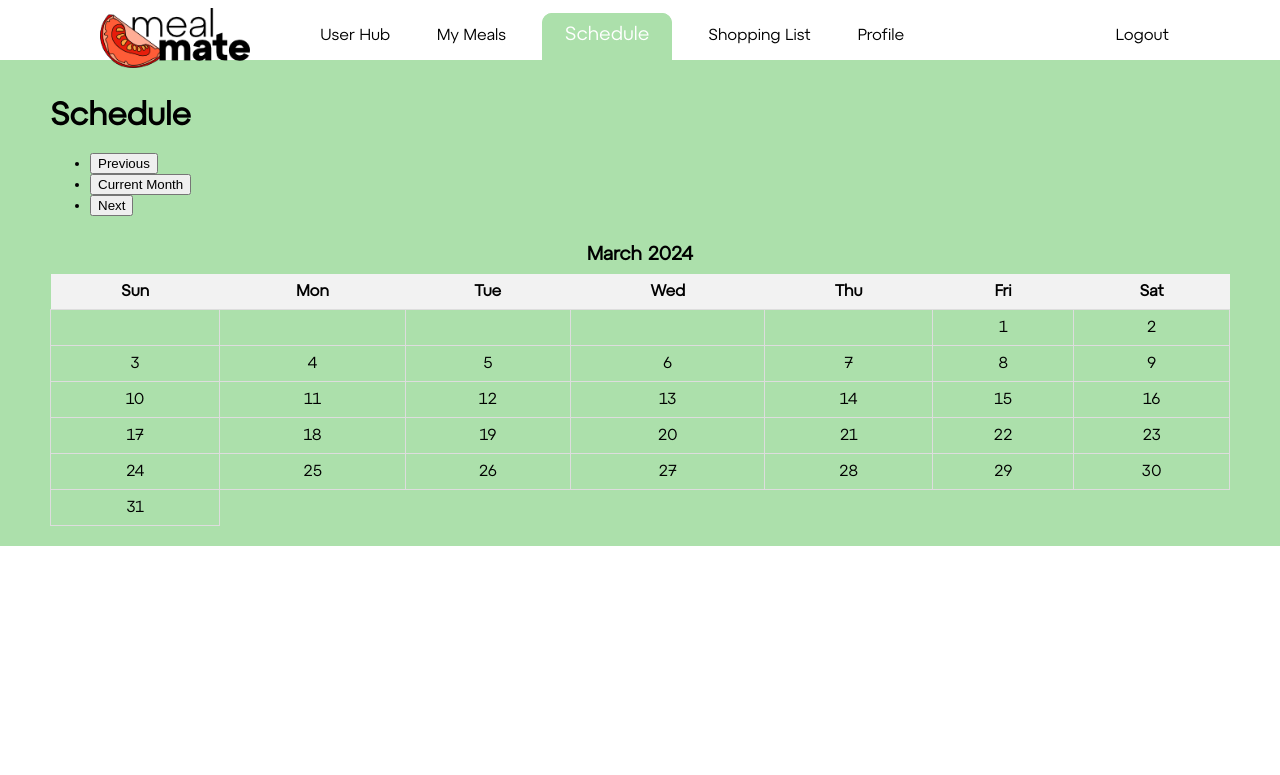
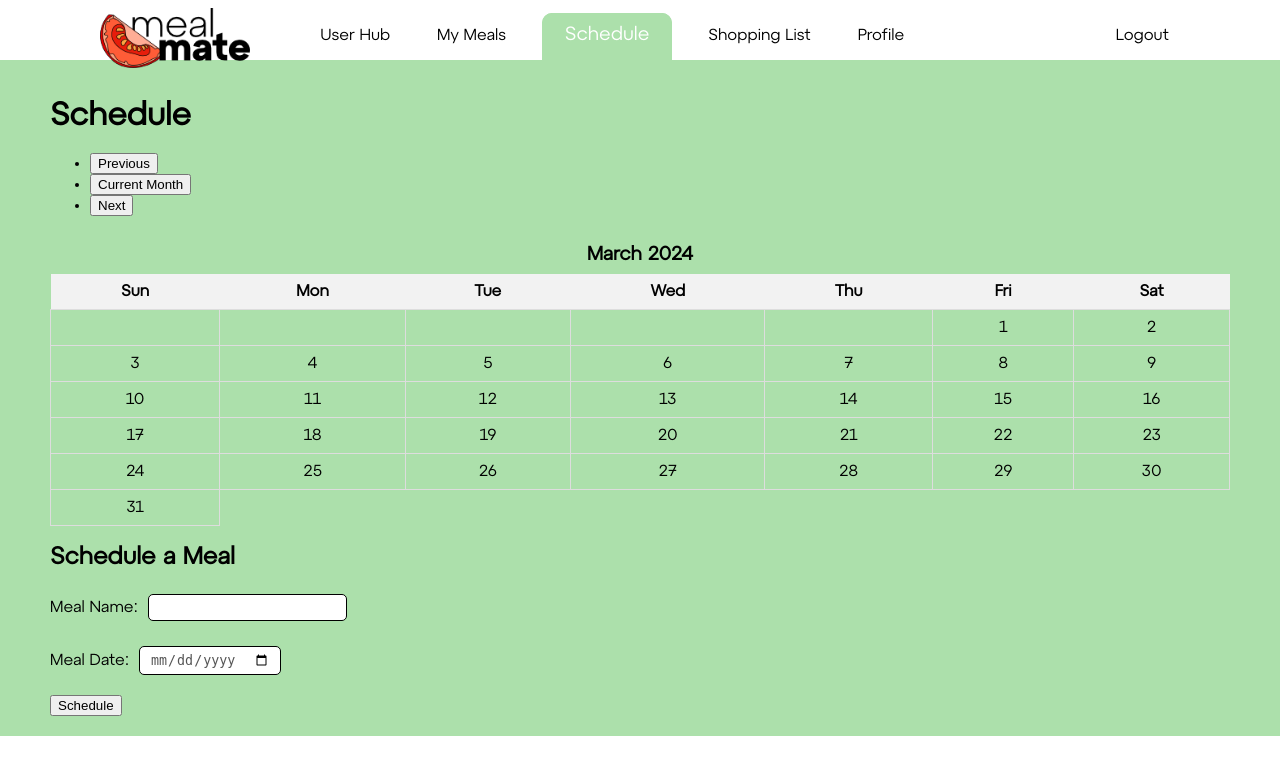
Before and after one commit to annalina0810/MyMealMate, a Django app: page /MyMealMate/schedule/ in a window 1280 px wide. Shown: the top 775 px of the page. Run offline with Django 3.2, Linux system fonts and the light colour scheme; the visitor is signed in with stand-in values (Sample User, id 1); data comes from the database, SQL or seed files in the repository; data that the repository does not hold is empty.

Commit message:
scheduling works

```diff
--- a/MyMealMate/views.py
+++ b/MyMealMate/views.py
@@ -422,27 +422,47 @@ def delete_shopping_list_item(request):
 
 @login_required
 def schedule(request):
+    if request.method == 'POST':
+        meal_name = request.POST.get('meal-name')
+        meal_date = request.POST.get('meal-date')
 
-    # Get the user's schedule
-    user_schedule = Schedule.objects.get_or_create(user=request.user)[0]
+        print(meal_name)
+        print(meal_date)
 
-    # create a list of days from the schedule
-    days = Day.objects.filter(schedule=user_schedule).order_by("date")
+        # Convert meal_date string to a datetime object
+        meal_date = datetime.strptime(meal_date, '%Y-%m-%d').date()
 
-    # convert to a string
-    schedule = ''
-    for day in days:
-        schedule += str(day.date) + ','
-        for meal in day.scheduledMeals.all():
-            schedule += meal.name + ','
-        schedule += ';'
+        # Get or create the user's schedule
+        user_schedule, created = Schedule.objects.get_or_create(user=request.user)
 
-    # example schedule string
-    # schedule = '2021-03-01,Spaghetti,2021-03-02,Chicken Curry,2021-03-03,;2021-03-04,;2021-03-05,;'
+        # Get or create the day for the meal date
+        day, created = Day.objects.get_or_create(schedule=user_schedule, date=meal_date)
 
-    context_dict = {'nbar': 'schedule', "schedule": schedule}
-    response = render(request, 'MyMealMate/schedule.html', context = context_dict)
-    return response
+        # Create the meal
+        meal = Meal.objects.create(user=request.user, name=meal_name)
+
+        # Schedule the meal
+        user_schedule.scheduleMeal(day, meal)
+
+        return redirect(reverse('MyMealMate:schedule'))
+
+    else:
+        # Get the user's schedule
+        user_schedule = Schedule.objects.get_or_create(user=request.user)[0]
+
+        # Create a list of days from the schedule
+        days = Day.objects.filter(schedule=user_schedule).order_by("date")
+
+        # Convert to a string
+        schedule = ''
+        for day in days:
+            schedule += str(day.date) + ','
+            for meal in day.scheduledMeals.all():
+                schedule += meal.name + ','
+            schedule += ';'
+
+        context_dict = {'nbar': 'schedule', "schedule": schedule}
+        return render(request, 'MyMealMate/schedule.html', context=context_dict)
 
 @login_required
 def add_meal_of_the_day(request):
--- a/mymealmateapp/settings.py
+++ b/mymealmateapp/settings.py
@@ -47,7 +47,7 @@ MIDDLEWARE = [
     'django.middleware.security.SecurityMiddleware',
     'django.contrib.sessions.middleware.SessionMiddleware',
     'django.middleware.common.CommonMiddleware',
-    'django.middleware.csrf.CsrfViewMiddleware',
+    # 'django.middleware.csrf.CsrfViewMiddleware',
     'django.contrib.auth.middleware.AuthenticationMiddleware',
     'django.contrib.messages.middleware.MessageMiddleware',
     'django.middleware.clickjacking.XFrameOptionsMiddleware',
--- a/static/js/create_schedule.js
+++ b/static/js/create_schedule.js
@@ -1,19 +1,10 @@
-// logic for date
-// default to creating a schedule for current month
-// if the select previous or next month, use selected_month instead
-// if the today button is clicked, use current month
+// Global variables to keep track of selected month and year
+var selected_month = new Date().getMonth();
+var selected_year = new Date().getFullYear();
 
-// create calendar object structure
-// get date
-// get first day of month
-// structure will be days of the week as heading, and then the days of the month
-// so for if the first day of the month is a Wednesday, then the first 2 days of the month will be empty
-// then the days of the month will be filled in, and then the last days of the month will be empty until the end of the wee
-
+// Function to create the calendar
 function createCalendar(month, year, schedule) {
-
     schedule = parseSchedule(schedule);
-
     var days_of_week = ['Sun', 'Mon', 'Tue', 'Wed', 'Thu', 'Fri', 'Sat'];
     var first_day = new Date(year, month, 1);
     var last_day = new Date(year, month + 1, 0);
@@ -49,6 +40,7 @@ function createCalendar(month, year, schedule) {
     document.getElementById("calendar").innerHTML = calendar;
 }
 
+// Function to parse the schedule string into an object
 function parseSchedule(schedule) {
     var schedule_obj = {};
     var schedule_list = schedule.split(';');
@@ -62,26 +54,65 @@ function parseSchedule(schedule) {
     return schedule_obj;
 }
 
+// Function to handle form submission for meal scheduling
+function scheduleMeal(event) {
+    event.preventDefault(); // Prevent the default form submission
 
-function previousMonth(schedule) {
-    selected_month -= 1;
-    if (selected_month < 0) {
-        selected_month = 11;
-        selected_year -= 1;
-    }
-    createCalendar(selected_month, selected_year, schedule);
+    // Get form data
+    var form = event.target;
+    var meal_name = form['meal-name'].value;
+    var meal_date = form['meal-date'].value;
+
+    alert('Scheduling meal: ' + meal_name + ' on ' + meal_date);
+
+    // Send a POST request to the server to schedule the meal
+    fetch('/schedule/', {
+        method: 'POST',
+        headers: {
+            'Content-Type': 'application/x-www-form-urlencoded',
+            'X-CSRFToken': getCookie('csrftoken'), // Retrieve CSRF token
+        },
+        body: 'meal-name=' + encodeURIComponent(meal_name) + '&meal-date=' + encodeURIComponent(meal_date),
+    })
+    .then(response => {
+        if (response.ok) {
+            return response.json();
+        } else {
+            throw new Error('Failed to schedule meal');
+        }
+    })
+    .then(data => {
+        // Reload the page to update the calendar with the scheduled meal
+        location.reload();
+    })
+    .catch(error => {
+        console.error('Error:', error);
+    });
 }
 
-function nextMonth(schedule) {
-    selected_month += 1;
-    if (selected_month > 11) {
-        selected_month = 0;
-        selected_year += 1;
+// Function to retrieve CSRF token from cookies
+function getCookie(name) {
+    var cookieValue = null;
+    if (document.cookie && document.cookie !== '') {
+        var cookies = document.cookie.split(';');
+        for (var i = 0; i < cookies.length; i++) {
+            var cookie = cookies[i].trim();
+            // Does this cookie string begin with the name we want?
+            if (cookie.substring(0, name.length + 1) === (name + '=')) {
+                cookieValue = decodeURIComponent(cookie.substring(name.length + 1));
+                break;
+            }
+        }
     }
-    createCalendar(selected_month, selected_year, schedule);
+    return cookieValue;
 }
 
-function today(schedule) {
-    selected_month = new Date().getMonth();
+// Update the calendar when the page is loaded
+document.addEventListener("DOMContentLoaded", function() {
+    var schedule = '{{ schedule }}';
     createCalendar(selected_month, selected_year, schedule);
-}
+
+    // Add event listener for form submission
+    var form = document.getElementById('meal-scheduling-form');
+    form.addEventListener('submit', scheduleMeal);
+});
--- a/templates/MyMealMate/schedule.html
+++ b/templates/MyMealMate/schedule.html
@@ -38,4 +38,18 @@
 </div>
 
 <div id="calendar"></div>
+
+<div id="meal-scheduling-section">
+    <h2>Schedule a Meal</h2>
+    <form id="meal-scheduling-form" method="post" action="{% url 'MyMealMate:schedule' %}">
+        {% csrf_token %}
+        <label for="meal-name">Meal Name:</label>
+        <input type="text" id="meal-name" name="meal-name" required><br><br>
+
+        <label for="meal-date">Meal Date:</label>
+        <input type="date" id="meal-date" name="meal-date" required><br><br>
+
+        <button type="submit">Schedule</button>
+    </form>
+</div>
 {% endblock %}
```
